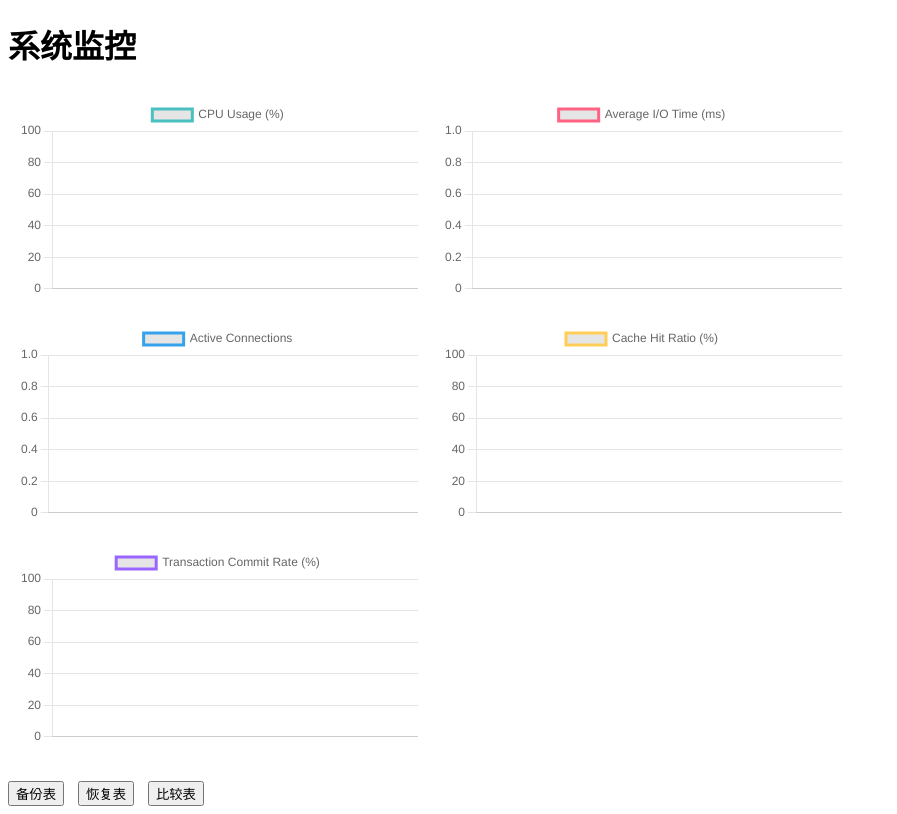
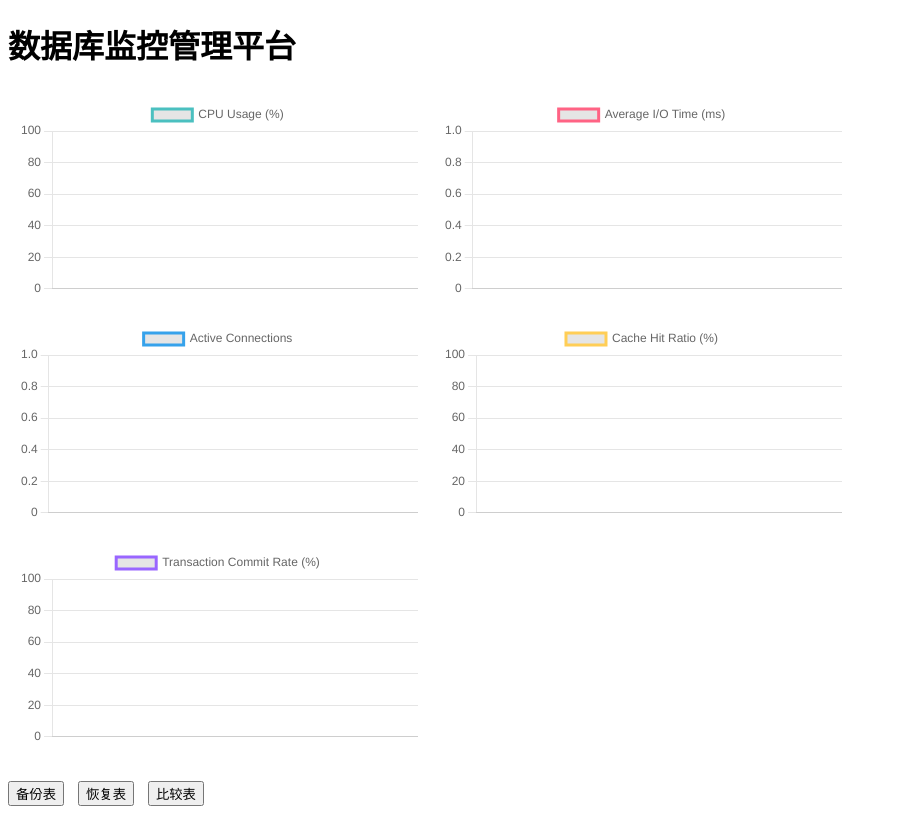
Before and after one commit to datawiz168/dbcrab, a plain HTML site: page index.html in a window 1280 px wide. Shown: the whole page, without its empty margins (0-897 px from the left). Drawn offline with nearby package versions, Linux system fonts and the light colour scheme.

Commit message:
Update index.html

```diff
--- a/index.html
+++ b/index.html
@@ -3,7 +3,7 @@
 <head>
     <meta charset="UTF-8">
     <meta name="viewport" content="width=device-width, initial-scale=1.0">
-    <title>系统监控</title>
+    <title>数据库监控管理平台</title>
     <script src="https://cdn.jsdelivr.net/npm/chart.js"></script>
     <style>
         .chart-container {
@@ -21,7 +21,7 @@
     </style>
 </head>
 <body>
-    <h1>系统监控</h1>
+    <h1>数据库监控管理平台</h1>
 
     <div class="chart-container">
         <canvas id="cpuChart"></canvas>
```
